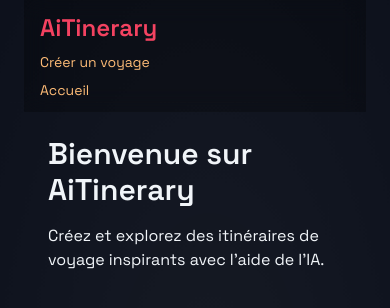
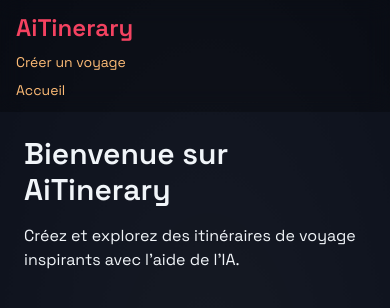
Before and after one commit to NicolasGuguin/AiTinerary, a React (Vite) app: page / in a window 390 px wide. Shown: the top 308 px of the page. Built offline with nearby package versions, Linux system fonts and the light colour scheme.

Commit message:
fix for mobile versionv4

```diff
--- a/App.jsx
+++ b/App.jsx
@@ -9,7 +9,7 @@ import LanternsBackground from "./components/LanternsBackground";
 function App() {
   return (
 
-    <div className="min-h-screen bg-background text-text font-sans px-6 py-12">
+    <div className="min-h-screen bg-background text-text font-sans px-0 py-12 sm:px-4 md:px-6">
       <Header />
       <div className="min-h-screen relative font-sans">
       <LanternsBackground />
--- a/components/MapView.jsx
+++ /dev/null
@@ -1,10 +0,0 @@
-export default function MapView() {
-  return (
-    <div className="bg-white p-4 shadow rounded">
-      <h3 className="text-lg font-semibold mb-2">Carte interactive</h3>
-      <div className="w-full h-64 bg-gray-300 flex items-center justify-center">
-        <p>Carte à intégrer ici...</p>
-      </div>
-    </div>
-  );
-}
```
